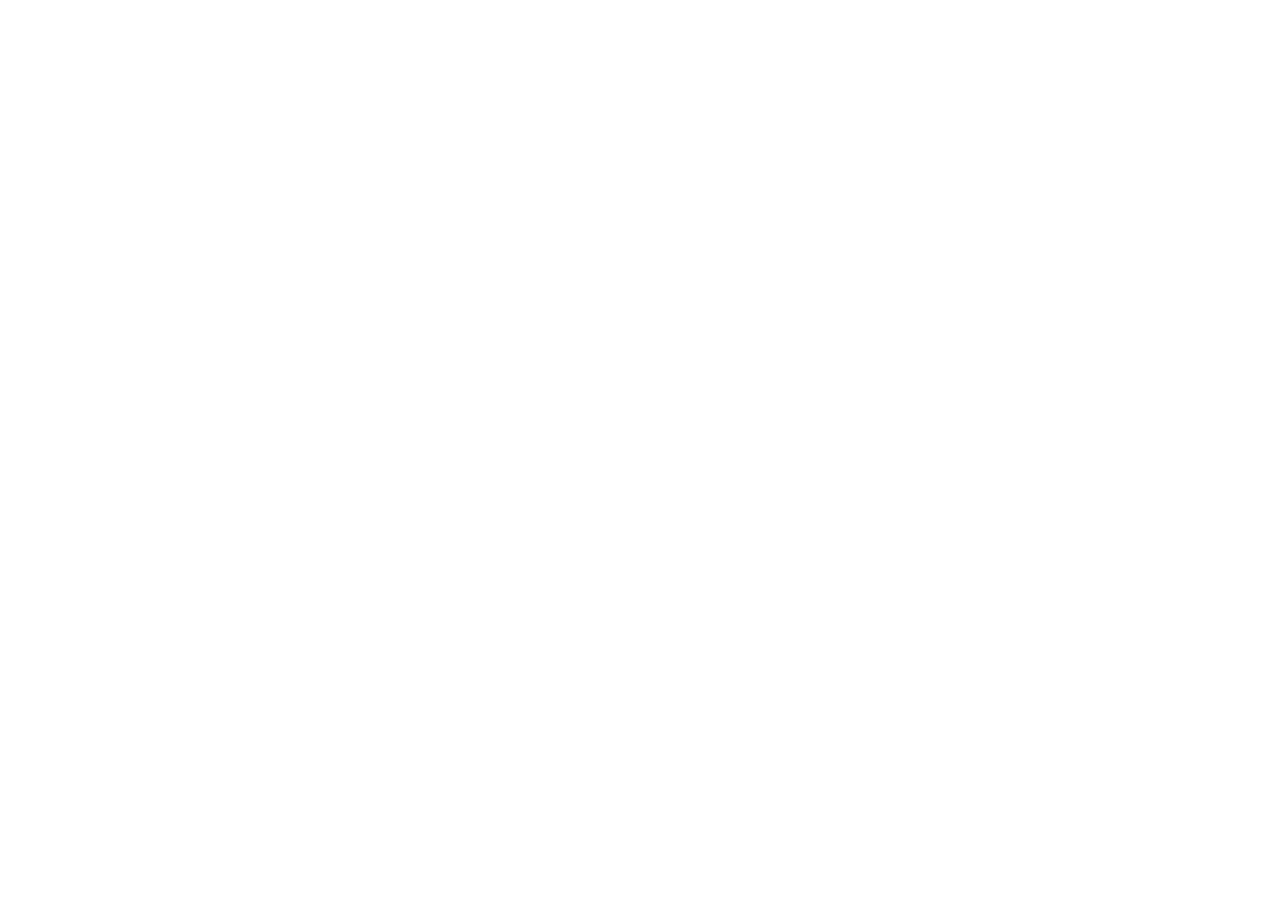
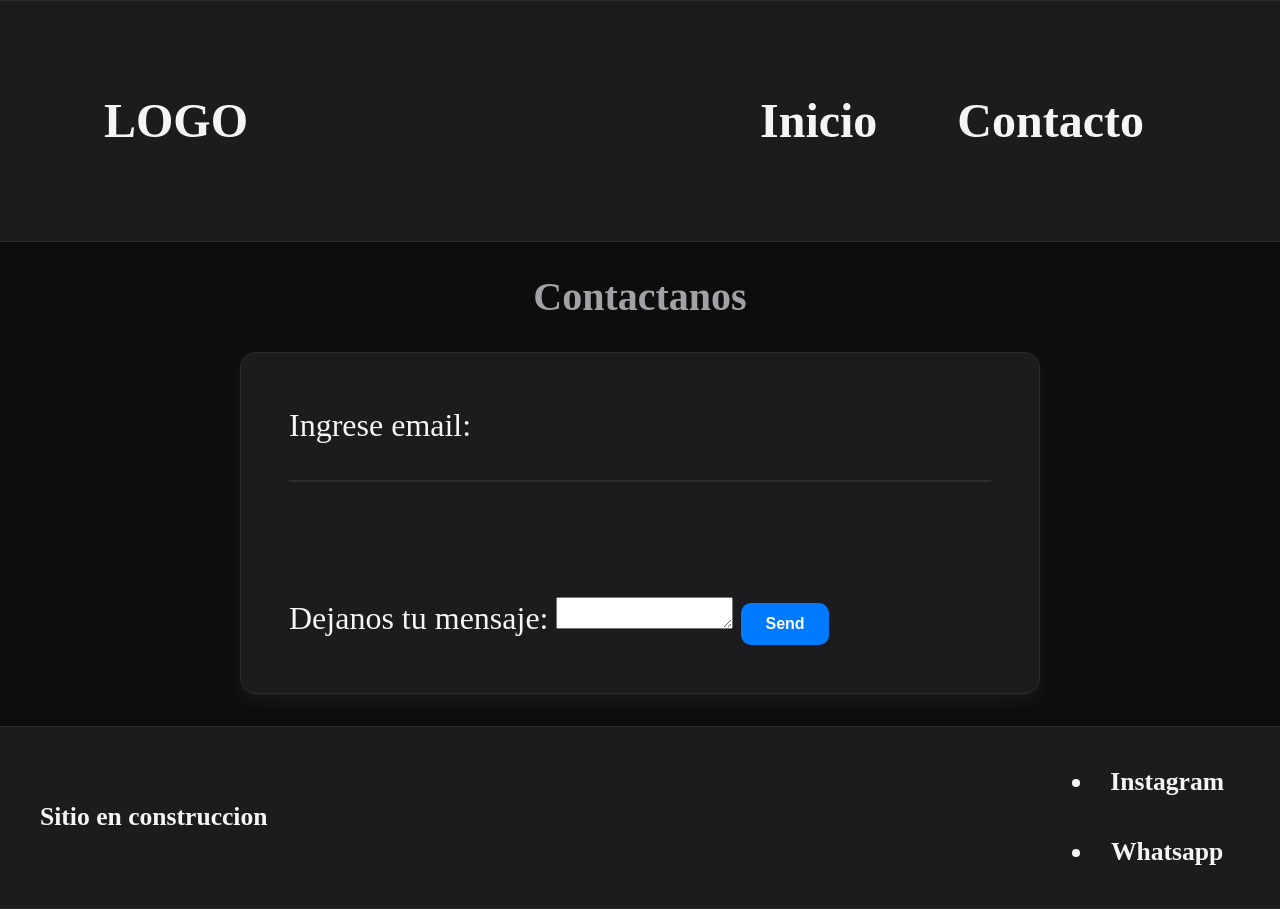
Before and after one commit to ChristianScha/forntend-js-proyecto-TT, a plain HTML site: page pages/contacto.html in a window 1280 px wide. Before the commit the page ends 800 px from the top, so only its background shows below. Drawn offline with Linux system fonts and the light colour scheme.

Commit message:
actualizacion de codigo del proyecto

```diff
--- a/css/style.css
+++ b/css/style.css
@@ -32,3 +32,191 @@ main{
     flex-direction: column;
     align-items: center;
 }
+
+h1 {
+  color: #A1A1A6;     /* Gris Claro */
+  font-size: 2.5rem;
+  font-weight: 700;
+  line-height: 1.15;
+}
+
+h2 {
+  color: #007AFF;     /* Azul espacial (acento Apple) */
+  font-size: 1.8rem;
+  font-weight: 600;
+  line-height: 1.2;
+}
+.btn {
+  background-color: #007AFF;  /* Azul espacial */
+  color: #FFFFFF;             /* Texto blanco */
+  border: none;
+  border-radius: 10px;
+  padding: 12px 24px;
+  font-size: 1rem;
+  font-weight: 600;
+  cursor: pointer;
+  transition: background-color 0.3s ease, transform 0.2s ease;
+}
+
+header,
+footer {
+  background-color: #1C1C1E;  /* Gris oscuro */
+  color: #F5F5F7;             /* Texto blanco humo */
+  width: 100%;
+
+  display: flex;
+  justify-content: space-between;
+  align-items: center;
+
+  border-top: 1px solid #2C2C2E;
+  border-bottom: 1px solid #2C2C2E;
+  padding: 20px 40px;
+  font-weight: 600;
+  text-align: center;
+}
+
+.div-log{
+    margin-left: 2rem;
+    font-size: 3rem;
+    font-weight: bold;
+}
+
+.logo,
+.header-nav ul li a {
+    text-decoration: none;
+    font-size: 3rem;
+
+    color: inherit;
+    display: inline-block;
+    padding: 2rem;
+}
+
+.header-nav {
+    margin-right: 2rem;
+}
+
+.header-nav ul {
+    list-style: none;
+    display: flex;
+    justify-content: center;
+    gap: 1rem;
+    margin: 2rem;
+}
+
+footer nav ul li {
+    padding: 1rem;
+}
+
+
+/* ----------------------------------*/
+/*      Trabajamos en la HOME        */
+/* ----------------------------------*/
+
+
+.titulo-home {
+    margin: 3rem 0;
+}
+
+.titulo-productos {
+    text-align: center;
+    margin: 3rem 0;
+}
+
+.parrafo {
+    width: 80%;
+    text-align: center;
+    font-size: 2rem;
+    padding: 3rem;
+}
+
+.contenedor-productos {
+   display: flex;
+  /* flex-direction: column; */
+   justify-content: center;
+ /*  align-items: center; */
+   flex-wrap: wrap;
+   gap: 2rem;
+}
+
+.tarjeta-prod {
+    background-color: #FFFFFF;  /* Blanco puro para resaltar el producto */
+    color: #1C1C1E;             /* Negro suave para el texto */
+
+    width: 40rem;
+    padding-bottom: 2rem;
+    border-radius: 1rem;
+
+    overflow: hidden;
+
+    display: flex;
+    flex-direction: column;
+    align-items: center;
+    gap: 1rem;
+}
+
+.tarjeta-prod img {
+    width: 100%;
+}
+
+/* ----------------------------------*/
+/*         Area de Contacto          */
+/* ----------------------------------*/
+
+.titulo-contacto {
+    margin: 2rem 0;
+}
+
+.form-contacto {
+  /* Estilo formulario de contacto (modo oscuro elegante) */
+  background-color: #1C1C1E;   /* Gris oscuro, sutil contraste con el fondo general */
+  color: #F5F5F7;              /* Texto blanco humo, legible y limpio */
+  box-shadow: 0 6px 20px rgba(255, 255, 255, 0.06);  /* Sombra profunda, elegante y suave */
+  border: 1px solid #2C2C2E;
+
+  width: 100%;
+  max-width: 50rem;
+  font-size: 2rem;
+  padding: 3rem;
+  border-radius: 1rem;
+}
+
+.grupo-input input,
+.grupo-input textarea {
+    border: none;
+    background-color: transparent;
+    border-bottom: solid 2px #2C2C2E;
+    margin-bottom: 3rem;
+}
+
+.grupo-input {
+    display: flex;
+    flex-direction: column;
+    gap: 1rem;
+    margin-bottom: 2rem;
+}
+
+
+
+/* ----------------------------------*/
+/*             Media                 */
+/* ----------------------------------*/
+
+@media (max-width: 768px) {
+ header,
+ footer{
+   display: flex;
+   flex-direction: column;
+   align-items: center;
+ }
+
+ header .div-log,
+ .header-nav {
+    margin: 0;
+ }
+
+ .contenedor-productos {
+   display: flex;
+   flex-direction: column;
+   align-items: center;
+ }
+}
--- a/pages/contacto.html
+++ b/pages/contacto.html
@@ -0,0 +1,55 @@
+<!DOCTYPE html>
+<html lang="en">
+    <head>
+        <meta charset="UTF-8">
+        <meta name="viewport" content="width=device-width, initial-scale=1.0">
+        <link rel="preconnect" href="https://fonts.googleapis.com">
+        <link rel="preconnect" href="https://fonts.gstatic.com" crossorigin>
+        <link href="https://fonts.googleapis.com/css2?family=Open+Sans:ital,wdth,wght@0,75..100,300..800;1,75..100,300..800&display=swap" rel="stylesheet"
+        />
+        <link rel="stylesheet" href="../css/style.css"/>
+        <title>ISell</title>
+    </head>
+
+    <body>
+      <header>
+          <div class="div-log"><a class="logo" href="../index.html">LOGO</a></div>
+          <nav class="header-nav">
+            <ul>
+                <li><a href="../index.html">Inicio</a></li>
+                <li><a href="./contacto.html">Contacto</a></li>
+            </ul>
+          </nav>
+      </header>
+      <main>
+         <h1 class="titulo-contacto">Contactanos</h1>
+
+         <form
+            class="form-contacto"
+            action="https://formspree.io/f/mblzqzgo"
+            method="POST"
+         >
+            <div class="grupo-input">
+              <label for="email"> Ingrese email: </label>
+              <input id="email" type="email" name="email">
+            </div>
+
+            <div class="grupo-input"></div>
+              <label for="mensaje"> Dejanos tu mensaje: </label>
+              <textarea id="mensaje" name="message"></textarea>
+            </div>
+            <!-- your other form fields go here -->
+            <button class="btn" type="submit">Send</button>
+         </form>
+      </main>
+      <footer>
+        <p>Sitio en construccion</p>
+        <nav>
+            <ul>
+                <li>Instagram</li>
+                <li>Whatsapp</li>
+            </ul>
+        </nav>
+      </footer>
+    </body>
+</html>
```
Also changed, not shown: index.html (+16 -15 lines).
